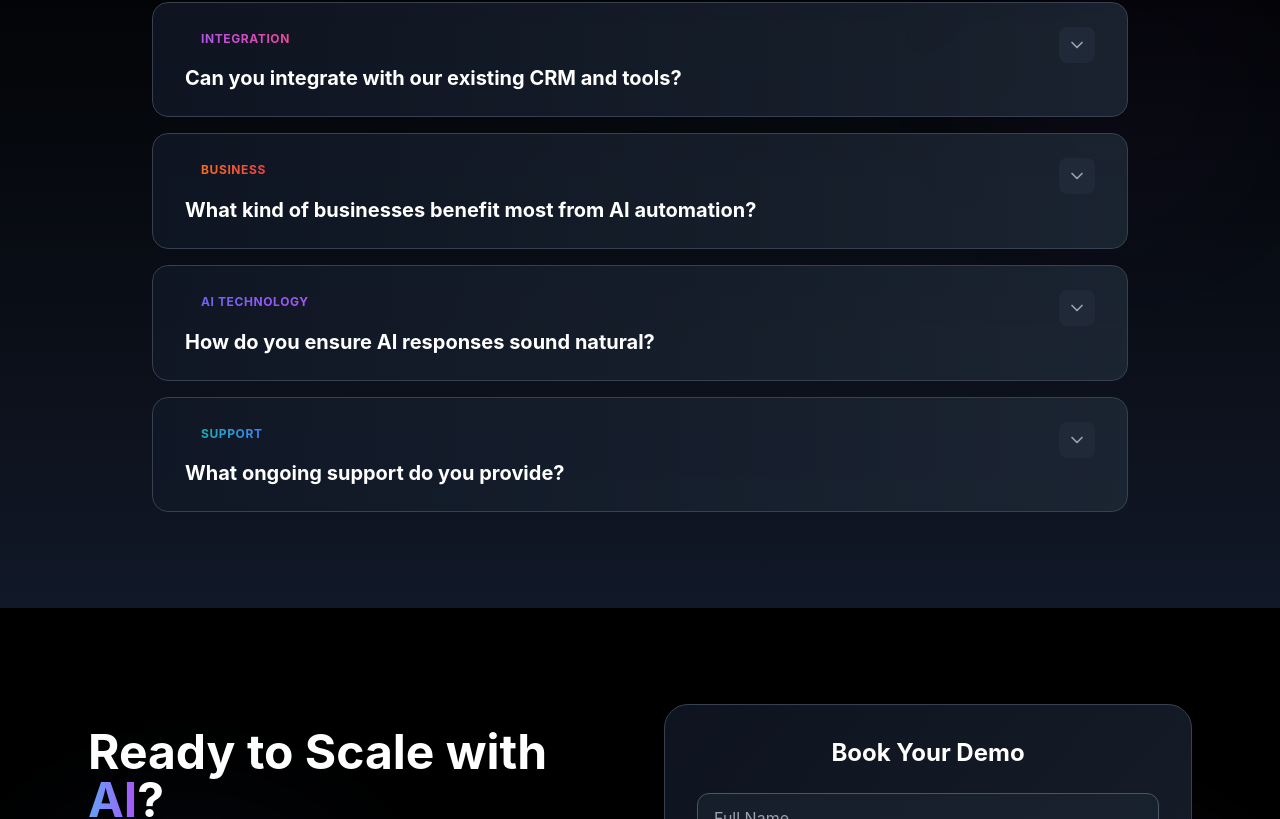
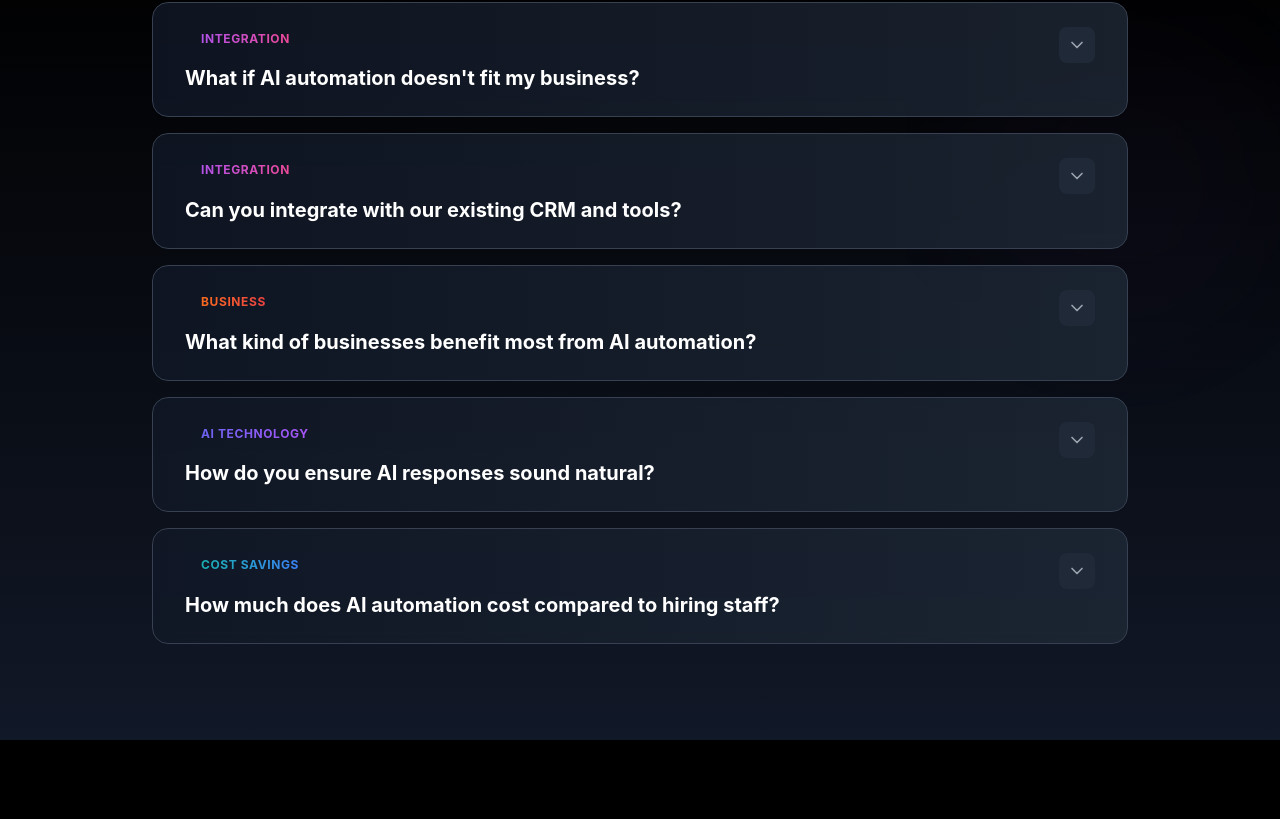
Before and after one commit to armor-mask/grandvector-v4, a React (Vite) app: page / in a window 1280 px wide. Shown: the part 6976-7795 px from the top of the page. Built offline with nearby package versions, Linux system fonts and the light colour scheme.

Commit message:
Update FAQ with new questions and title

```diff
--- a/src/components/FAQ.tsx
+++ b/src/components/FAQ.tsx
@@ -8,42 +8,47 @@ const FAQ = () => {
     {
       question: 'How quickly can AI automation be implemented?',
       answer: 'Most AI solutions can be deployed within 2-4 weeks. Simple voice callers and chatbots can be live in days, while complex multi-channel automations may take 4-6 weeks for full implementation.',
-      category: 'Implementation'
+      category: 'IMPLEMENTATION'
     },
     {
       question: 'What makes your lead generation "infinite"?',
-      answer: 'Our AI system continuously identifies new prospects, personalizes outreach, and scales without human intervention. Unlike traditional methods limited by manual effort, our system can process thousands of leads simultaneously.',
-      category: 'Lead Generation'
+      answer: 'AI continuously scans, filters, and qualifies new opportunities using real-time data. Unlike manual outreach, AI scales effortlessly — processing thousands of leads, personalizing engagement, and running campaigns around the clock without human limitations.',
+      category: 'LEAD GENERATION'
+    },
+    {
+      question: 'What if AI automation doesn\'t fit my business?',
+      answer: 'We guarantee results or your money back. Before starting, we conduct a free business analysis to ensure AI automation will benefit your specific situation. If automation isn\'t a match for certain processes, we\'ll recommend alternatives or hybrid solutions that deliver measurable improvements.',
+      category: 'INTEGRATION'
     },
     {
       question: 'Can you integrate with our existing CRM and tools?',
       answer: 'Yes, we integrate with virtually any platform through APIs, webhooks, or custom connections. Our team has experience with 500+ different tools and platforms.',
-      category: 'Integration'
+      category: 'INTEGRATION'
     },
     {
       question: 'What kind of businesses benefit most from AI automation?',
-      answer: 'Any business that relies on customer engagement, lead generation, or repetitive processes. This includes SaaS companies, e-commerce, professional services, real estate, healthcare, and financial services.',
-      category: 'Business'
+      answer: 'Any business that handles repetitive tasks, customer engagement, or lead generation can benefit. This includes e-commerce, real estate, healthcare, financial services, SaaS, and professional services. If your business relies on consistent communication and data-driven decisions, AI can amplify results.',
+      category: 'BUSINESS'
     },
     {
       question: 'How do you ensure AI responses sound natural?',
-      answer: 'We use advanced language models trained on your specific industry and brand voice. Each AI agent is customized with your terminology, tone, and business rules to ensure authentic interactions.',
-      category: 'AI Technology'
+      answer: 'We customize AI models with your brand\'s tone, vocabulary, and industry terminology. This ensures conversations feel authentic and aligned with your business identity while still leveraging the power of advanced language models.',
+      category: 'AI TECHNOLOGY'
     },
     {
-      question: 'What ongoing support do you provide?',
-      answer: 'We provide 24/7 monitoring, regular optimization, performance reports, and dedicated support. As your business grows, we continuously improve and scale your AI systems.',
-      category: 'Support'
+      question: 'How much does AI automation cost compared to hiring staff?',
+      answer: 'AI automation is significantly more cost-effective than expanding headcount. A single AI system can handle the workload of multiple employees without training, turnover, or downtime. For most businesses, this translates into thousands of dollars saved monthly — while improving consistency and availability.',
+      category: 'COST SAVINGS'
     }
   ];
 
   const categoryColors = {
-    'Implementation': 'from-blue-500 to-cyan-500',
-    'Lead Generation': 'from-green-500 to-emerald-500',
-    'Integration': 'from-purple-500 to-pink-500',
-    'Business': 'from-orange-500 to-red-500',
-    'AI Technology': 'from-indigo-500 to-purple-500',
-    'Support': 'from-teal-500 to-blue-500'
+    'IMPLEMENTATION': 'from-blue-500 to-cyan-500',
+    'LEAD GENERATION': 'from-green-500 to-emerald-500',
+    'INTEGRATION': 'from-purple-500 to-pink-500',
+    'BUSINESS': 'from-orange-500 to-red-500',
+    'AI TECHNOLOGY': 'from-indigo-500 to-purple-500',
+    'COST SAVINGS': 'from-teal-500 to-blue-500'
   };
 
   return (
@@ -62,11 +67,11 @@ const FAQ = () => {
 
           <h2 className="text-4xl md:text-6xl font-bold mb-6 leading-tight">
             <span className="bg-gradient-to-r from-white to-gray-300 bg-clip-text text-transparent">
-              Questions &
+              Your Questions,
             </span>
             <br />
             <span className="bg-gradient-to-r from-blue-400 via-purple-500 to-pink-500 bg-clip-text text-transparent">
-              Answers
+              Answered
             </span>
           </h2>
 
```
